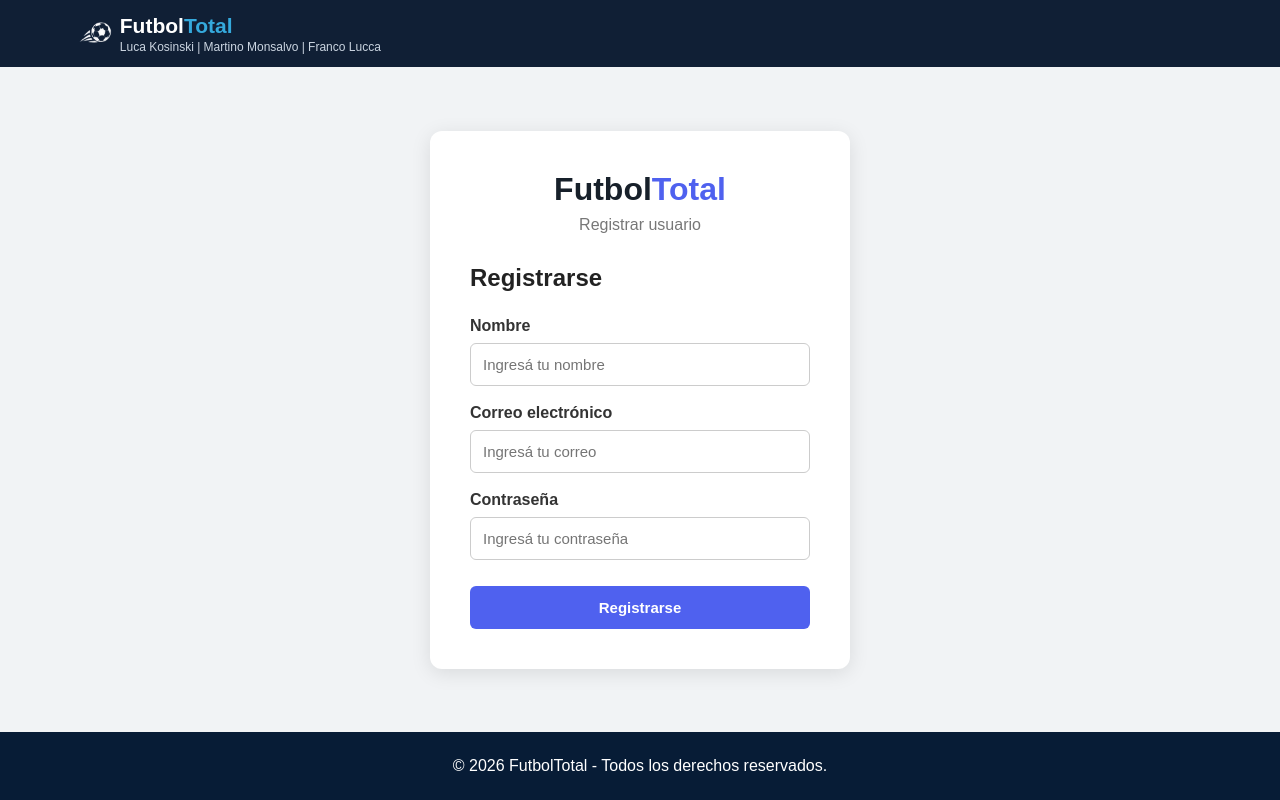
After one commit to FranLucca/TP_FINAL_GRUPO6, a Node server app: page /signUp in a window 1280 px wide. The commit adds this page. Run offline with Node 20, Linux system fonts and the light colour scheme; the visitor is signed in with stand-in values (Sample User, id 1).

Commit message:
pantalla de signUp y correctiones en pantallas de Frontend

```diff
--- a/Backend/src/api/controllers/auth.controllers.js
+++ b/Backend/src/api/controllers/auth.controllers.js
@@ -96,3 +96,52 @@ export const logoutUserAdmin = (req, res) => {
         res.redirect("/login");
     });
 }
+
+export const vistaSignUp = (req, res) => {
+    res.render("signUp", {
+        title: "SignUp Admin",
+        about: "Introduzca sus credenciales"
+    })
+}
+
+export const signUpUserAdmin = async (req, res) => {
+    try {
+
+        const { nombre, email, password } = req.body;
+
+        if (!nombre || !email || !password) {
+            return res.render("signUp", {
+                title: "SignUp Admin",
+                about: "Introduzca sus credenciales",
+                error: "Todos los campos son obligatorios"
+            });
+        }
+
+        // Traemos solamente el usuario administrador que tenga ese email
+        const [rows] = await UsuarioModel.selectAdminUser(email);
+        console.log(rows);
+
+        // Si existe el usuario admin
+        if (rows.length > 0) {
+            return res.render("signUp", {
+                title: "SignUp Admin",
+                about: "Email ya registrado",
+                error: "Usuario ya existente con este email"
+            });
+        }
+
+        //Hasheamos la contraseña
+        const passwordHasheada = await bcrypt.hash(password, 10);
+
+        await UsuarioModel.createAdminUser(nombre, email, passwordHasheada);
+
+        res.redirect("/admin");
+
+    } catch (error) {
+        console.log("Error en el registro: ", error);
+
+        res.status(500).json({
+            message: "Error interno del servidor al hacer el registro"
+        });
+    }
+}
--- /dev/null
+++ b/Backend/src/public/css/signUp.css
@@ -0,0 +1,101 @@
+.contenedor-signUp {
+    flex: 1;
+    display: flex;
+    justify-content: center;
+    align-items: center;
+    padding: 20px;
+    background: #f1f3f5;
+}
+
+.tarjeta-signUp {
+    width: 100%;
+    max-width: 420px;
+    padding: 40px;
+    background: #fff;
+    border-radius: 12px;
+    box-shadow: 0 4px 20px rgba(0, 0, 0, 0.1);
+}
+
+.marca-login {
+    text-align: center;
+    margin-bottom: 30px;
+}
+
+.marca-login h1 {
+    font-size: 32px;
+    color: #17202a;
+}
+
+.marca-login h1 span {
+    color: #4f61ef;
+}
+
+.marca-login p {
+    color: #777;
+    margin-top: 8px;
+}
+
+.tarjeta-signUp h2 {
+    margin-bottom: 25px;
+    color: #222;
+}
+
+.grupo-signUp {
+    display: flex;
+    flex-direction: column;
+    gap: 8px;
+    margin-bottom: 18px;
+}
+
+.grupo-signUp label {
+    font-weight: bold;
+    color: #333;
+}
+
+.grupo-signUp input {
+    width: 100%;
+    padding: 12px;
+    border: 1px solid #ccc;
+    border-radius: 6px;
+    font-size: 15px;
+}
+
+.grupo-signUp input:focus {
+    outline: none;
+    border-color: #4f61ef;
+}
+
+.boton-registrarse {
+    width: 100%;
+    padding: 13px;
+    border: none;
+    border-radius: 6px;
+    cursor: pointer;
+    font-size: 15px;
+    font-weight: bold;
+    background: #4f61ef;
+    color: #fff;
+    margin-top: 8px;
+    transition: background-color 0.3s;
+}
+
+.boton-registrarse:hover {
+    background: #3f4fd1;
+}
+
+.mensaje-error {
+    color: #d62828;
+    font-size: 14px;
+    margin-bottom: 12px;
+}
+
+/* Quita la franja blanca entre el contenido y el footer */
+footer {
+    margin-top: 0;
+}
+
+@media (max-width: 480px) {
+    .tarjeta-signUp {
+        padding: 28px 22px;
+    }
+}
--- /dev/null
+++ b/Backend/src/views/signUp.ejs
@@ -0,0 +1,85 @@
+<!DOCTYPE html>
+<html lang="es">
+<head>
+    <meta charset="UTF-8">
+    <meta name="viewport" content="width=device-width, initial-scale=1.0">
+    <title>FutbolTotal | <%= title %></title>
+
+    <!-- Estilos -->
+    <link rel="stylesheet" href="/css/style.css">
+    <link rel="stylesheet" href="/css/signUp.css">
+</head>
+<body>
+
+    <header class="encabezado">
+        <div class="marca">
+            <a href="/signup">
+                <img src="/img/logo.png" alt="Logo FutbolTotal">
+            </a>
+
+            <div>
+                <h1>Futbol<span>Total</span></h1>
+                <small>Luca Kosinski | Martino Monsalvo | Franco Lucca</small>
+            </div>
+        </div>
+    </header>
+
+    <main class="contenedor-signUp">
+        <section class="tarjeta-signUp">
+            <div class="marca-login">
+                <h1>Futbol<span>Total</span></h1>
+                <p>Registrar usuario</p>
+            </div>
+
+            <h2>Registrarse</h2>
+
+            <form action="/signup" method="POST">
+                <div class="grupo-signUp">
+                    <label for="nombre">Nombre</label>
+                    <input
+                        type="text"
+                        id="nombre"
+                        name="nombre"
+                        placeholder="Ingresá tu nombre"
+                        required
+                    >
+                </div>
+
+                <div class="grupo-signUp">
+                    <label for="email">Correo electrónico</label>
+                    <input
+                        type="email"
+                        id="email"
+                        name="email"
+                        placeholder="Ingresá tu correo"
+                        required
+                    >
+                </div>
+
+                <div class="grupo-signUp">
+                    <label for="password">Contraseña</label>
+                    <input
+                        type="password"
+                        id="password"
+                        name="password"
+                        placeholder="Ingresá tu contraseña"
+                        minlength="8"
+                        required
+                    >
+                </div>
+
+                <% if (typeof error !== "undefined" && error) { %>
+                    <p class="mensaje-error"><%= error %></p>
+                <% } %>
+
+                <button type="submit" class="boton-registrarse">
+                    Registrarse
+                </button>
+            </form>
+        </section>
+    </main>
+
+    <%- include("./partials/footer.ejs") %>
+
+</body>
+</html>
--- a/Frontend/css/tienda.css
+++ b/Frontend/css/tienda.css
@@ -145,6 +145,11 @@ body.tema-oscuro .mensaje-carga {
     color: #cbd5e1;
 }
 
+#camisetas,
+#botines {
+    scroll-margin-top: 100px;
+}
+
 /* RESPONSIVE SEGUN EL TAMAÑO DE LA VENTANA*/
 @media (max-width: 1000px) {
     .productos-grid {
--- a/Frontend/js/carrito.js
+++ b/Frontend/js/carrito.js
@@ -186,7 +186,6 @@ async function imprimirTicket() {
 // REGISTRAR VENTA
 async function registrarVenta(precioTotal, productos, nombreUsuario, fecha, doc) {
     try {
-
         const nombreTicket = `${nombreUsuario}_${fecha}`;
 
         // Definimos que le vamos a mandar al endpoint
@@ -218,8 +217,10 @@ async function registrarVenta(precioTotal, productos, nombreUsuario, fecha, doc)
 
             sessionStorage.removeItem("carrito-productos");
 
-            window.location.href = "productos.html";
+            window.location.href = "bienvenida.html";
 
+            // Destruimos el nombre del usuario de la sesión
+            sessionStorage.removeItem("nombre-usuario");
         } else {
             console.error(result);
             alert("Error en la venta: " + result.message);
```
Also changed, not shown: Backend/src/api/routes/auth.routes.js (+8 -1 lines), Backend/src/views/login.ejs (+8 -6 lines), Frontend/carrito.html (+1 -7 lines).
